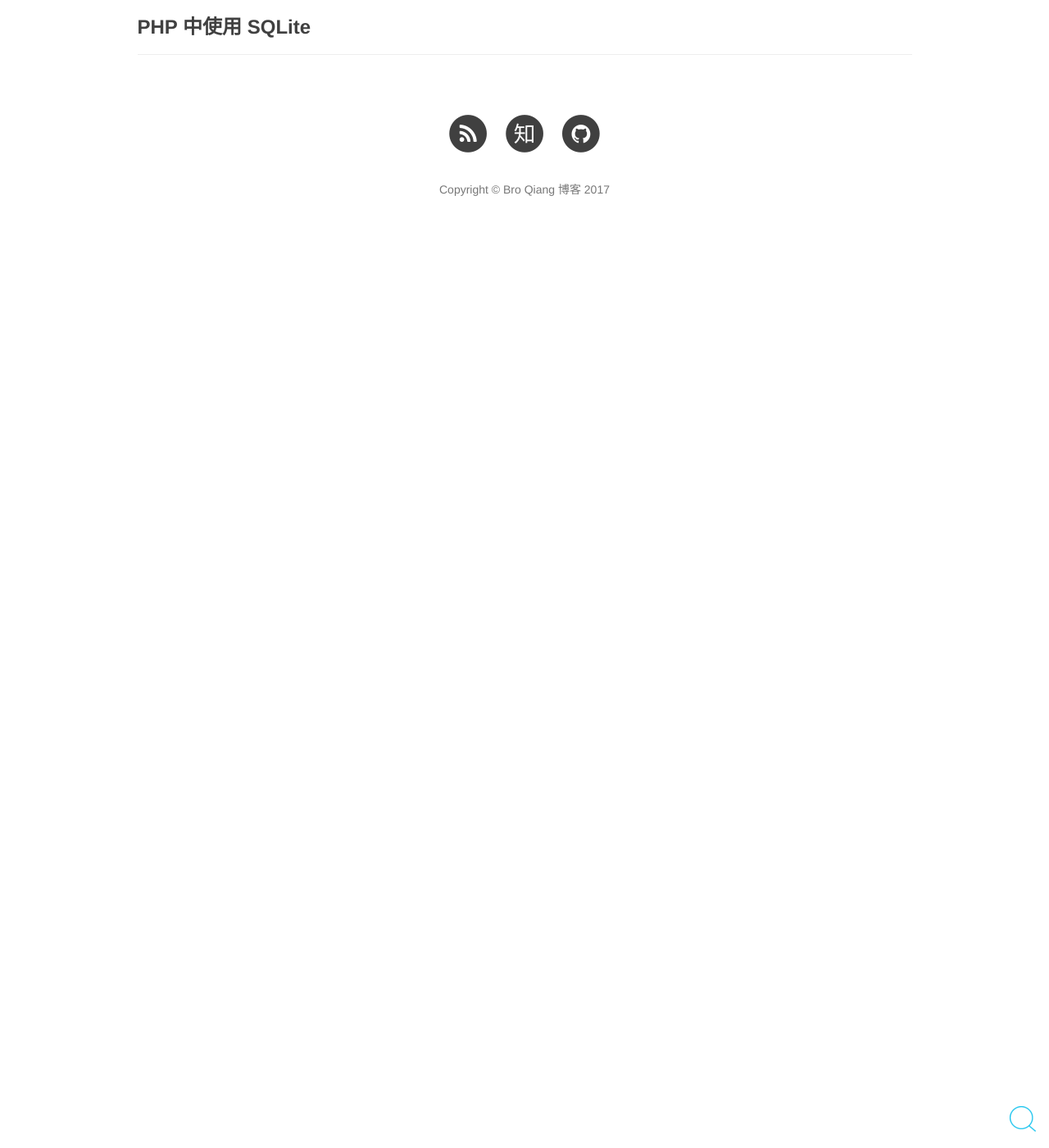
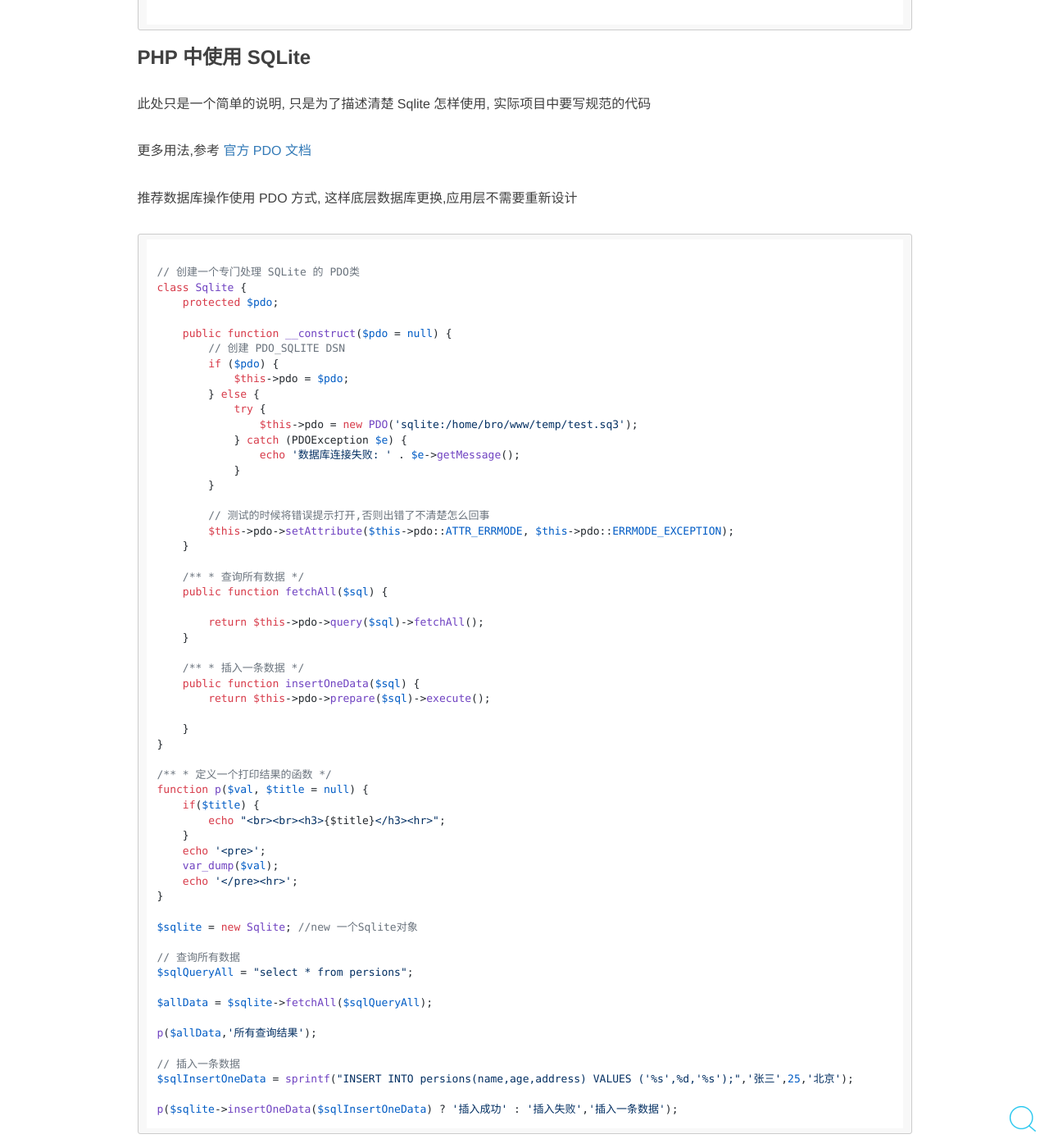
Before and after one commit to BroQiang/broqiang.github.io, a Jekyll site: the page built from _posts/2017-04-19-Sqlite.md, in a window 1280 px wide and 1400 px high, scrolled down 2283 px. Shown: the whole window at 82% size. Built offline with Jekyll 4.4.1, drawn with Linux system fonts in a browser that asks for light colours; nearby versions of some CDN libraries; comment, search, counter and statistics services are not loaded; before the commit the page ends 2592 px from its top, so only the background shows below that; some of the changed text lies outside the part shown.

Commit message:
Update Sqlite document

````diff
--- a/_posts/2017-04-19-Sqlite.md
+++ b/_posts/2017-04-19-Sqlite.md
@@ -30,10 +30,10 @@ $ sudo yum install sqlite
 
 ```shell
 # Ubuntu 下sqlite3 去创建, Ubuntu 默认安装的sqlite3
-$ sqlite3 ~/www/temp/test.db
+$ sqlite3 ~/www/temp/test.sq3
 
 # CentOS 下使用sqlite
-$ sqlite ~/www/temp/test.db
+$ sqlite ~/www/temp/test.sq3
 
 # 如果不加路径就在当前目录创建, 和新建一个文件类似
 # 后缀名理论上来说随意,不过最好起个叫人一看就知道是干什么的名字
@@ -69,32 +69,112 @@ sqlite> drop table persions;
 sqlite> ALTER TABLE persions RENAME TO persions2;
 # 查看修改结果
 sqlite> .tables
+# 再改回去,不要影响后面的命令
+sqlite> ALTER TABLE persions2 RENAME TO persions;
 
 # -- 查看表结构
-sqlite> pragma table_info ('persions2');
+sqlite> pragma table_info ('persions');
 
 # -- 修改字段, SQLite 不能像主流数据库那样直接修改字段, 只能添加一个新的字段
 #    如果必须要修改,可以先将表重命名一个其他的,再将数据插入即可
 # 添加新字段
-sqlite> ALTER TABLE persions2 ADD COLUMN address text;
+sqlite> ALTER TABLE persions ADD COLUMN address text;
 
 # -- 添加数据, 规则和 MYSQL 很类似
 # 方式1
-sqlite> INSERT INTO persions2(name,age,address) VALUES ('张三',25,'北京');
+sqlite> INSERT INTO persions(name,age,address) VALUES ('张三',25,'北京');
 # 方式2 不推荐,如果使用这种方式, 就要字段和表的字段数量完全相同
-sqlite> INSERT INTO persions2 VALUES (2,'李四',30,'天津');
+sqlite> INSERT INTO persions VALUES (2,'李四',30,'天津');
 # 方式3 一般不会用,向表中插入默认值,如果没有指定默认值,就写入 NULL
-sqlite> INSERT INTO persions2 DEFAULT VALUES;
+sqlite> INSERT INTO persions DEFAULT VALUES;
 
 # -- 更新数据
-sqlite> UPDATE persions2 SET name='李四',age=22,address='上海' WHERE id=3;
+sqlite> UPDATE persions SET name='李四',age=22,address='上海' WHERE id=3;
 
 # -- 查询数据
-sqlite> SELECT id,name,age,address FROM persions2;
+sqlite> SELECT id,name,age,address FROM persions;
 
 # -- 删除数据
-sqlite> DELETE FROM persions2 WHERE id=3;
+sqlite> DELETE FROM persions WHERE id=3;
 
 ```
 
 ### PHP 中使用 SQLite
+
+此处只是一个简单的说明, 只是为了描述清楚 Sqlite 怎样使用, 实际项目中要写规范的代码
+
+更多用法,参考 [官方 PDO 文档](http://php.net/manual/zh/book.pdo.php)
+
+推荐数据库操作使用 PDO 方式, 这样底层数据库更换,应用层不需要重新设计
+
+
+```php
+
+// 创建一个专门处理 SQLite 的 PDO类
+class Sqlite
+{
+    protected $pdo;
+
+    public function __construct($pdo = null)
+    {
+        // 创建 PDO_SQLITE DSN
+        if ($pdo) {
+            $this->pdo = $pdo;
+        } else {
+            try {
+                $this->pdo = new PDO('sqlite:/home/bro/www/temp/test.sq3');
+            } catch (PDOException $e) {
+                echo '数据库连接失败: ' . $e->getMessage();
+            }
+        }
+
+        // 测试的时候将错误提示打开,否则出错了不清楚怎么回事
+        $this->pdo->setAttribute($this->pdo::ATTR_ERRMODE, $this->pdo::ERRMODE_EXCEPTION);
+    }
+
+    /**
+     * 查询所有数据
+     */
+    public function fetchAll($sql)
+    {
+
+        return $this->pdo->query($sql)->fetchAll();
+    }
+
+    /**
+     * 插入一条数据
+     */
+    public function insertOneData($sql)
+    {
+        return $this->pdo->prepare($sql)->execute();
+
+    }
+}
+
+/**
+ * 定义一个打印结果的函数
+ */
+function p($val, $title = null)
+{
+    if($title) {
+        echo "<br><br><h3>{$title}</h3><hr>";
+    }
+    echo '<pre>';
+    var_dump($val);
+    echo '</pre><hr>';
+}
+
+$sqlite = new Sqlite; //new 一个Sqlite对象
+
+// 查询所有数据
+$sqlQueryAll = "select * from persions";
+
+$allData = $sqlite->fetchAll($sqlQueryAll);
+
+p($allData,'所有查询结果');
+
+// 插入一条数据
+$sqlInsertOneData = sprintf("INSERT INTO persions(name,age,address) VALUES ('%s',%d,'%s');",'张三',25,'北京');
+
+p($sqlite->insertOneData($sqlInsertOneData) ? '插入成功' : '插入失败','插入一条数据');
+```
````
